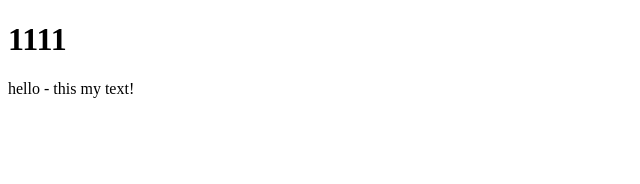
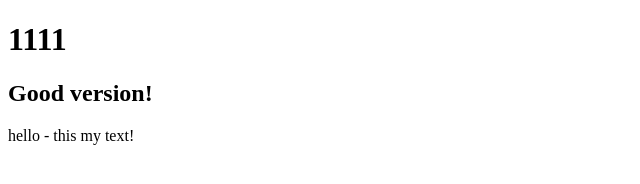
Before and after one commit to Sergey-Oganesyan/hello-world, a plain HTML site: page 1.html in a window 1280 px wide. Shown: the whole page, without its empty margins (0-640 px from the left). Drawn offline with Linux system fonts and the light colour scheme.

Commit message:
Good version!

```diff
--- a/1.html
+++ b/1.html
@@ -6,6 +6,7 @@
 </head>
 <body>
 <h1>1111</h1>
+<h2>Good version!</h2>
 <p>hello - this my text!</p>
 </body>
 </html>
```
